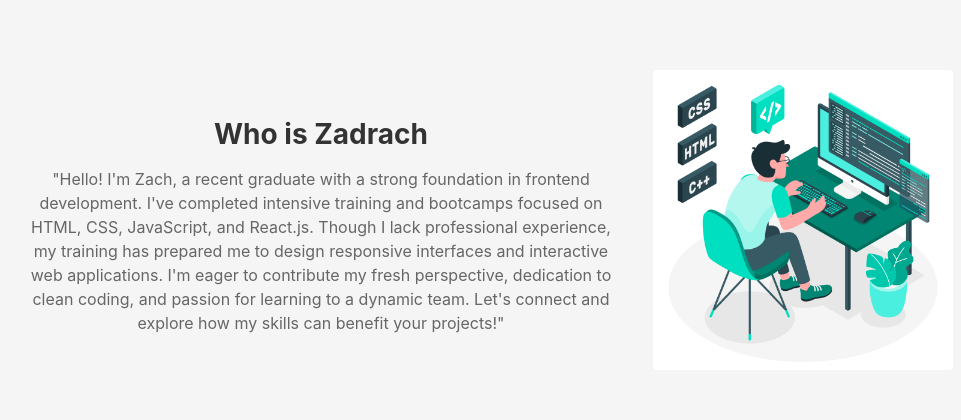
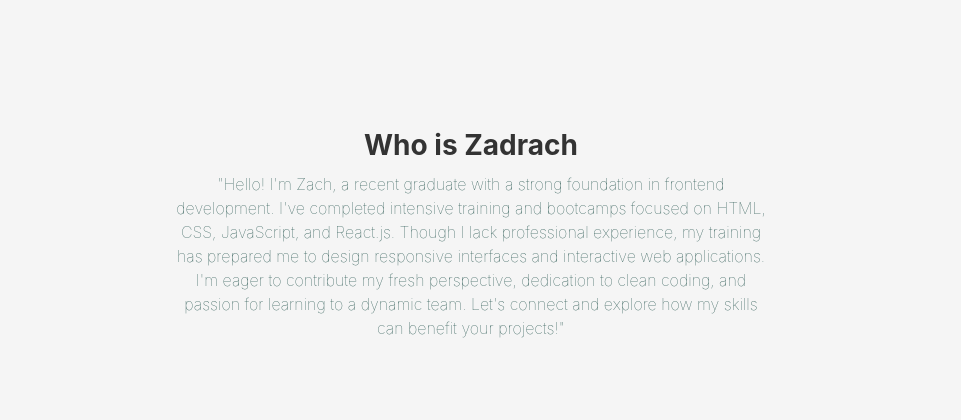
Before and after one commit to zadrach/portfolio, a React (Create React App) app: page / in a window 1280 px wide. Shown: the part 194-614 px from the top of the page, without its empty margins (153-1114 px from the left). Built offline with nearby package versions, Linux system fonts and the light colour scheme.

Commit message:
remove the img

```diff
--- a/src/MenuBar.css
+++ b/src/MenuBar.css
@@ -8,7 +8,6 @@
   display: flex;
   justify-content: center; /* Center the content horizontally */
   align-items: center; /* Center the content vertically */
-  background-color: white; /* Add a background color if needed */
   z-index: 1000; /* Adjust the z-index to control the stacking order */
 }
 
--- a/src/styles/Home.css
+++ b/src/styles/Home.css
@@ -31,20 +31,35 @@
 }
 
 .self-description {
-  font-size: 16px;
-  color: #666;
+  font-size: 1rem;
+  color: #295751;
   line-height: 1.5;
+  letter-spacing: 0rem;
+  max-width: 1000px;
+  margin: 0 auto;
+  font-weight: lighter;
+  animation: typing 1s steps(40) forwards; /* Add typing animation */
+}
+
+@keyframes typing {
+  0% {
+    width: 0; /* Start with no width (hidden text) */
+  }
+  100% {
+    width: 100%; /* End with full width (fully revealed text) */
+  }
 }
 
 .image {
   margin-left: 2rem;
 }
 
-img {
-  width: 300px;
+.hero-img {
+ /* width: 300px;
   height: 300px;
   border-radius: 1%;
-  object-fit: cover;
+  object-fit: cover; */
+  display: none;;
 }
 
 /* Media query for screens up to 768px width (typical phone screens) */
```
